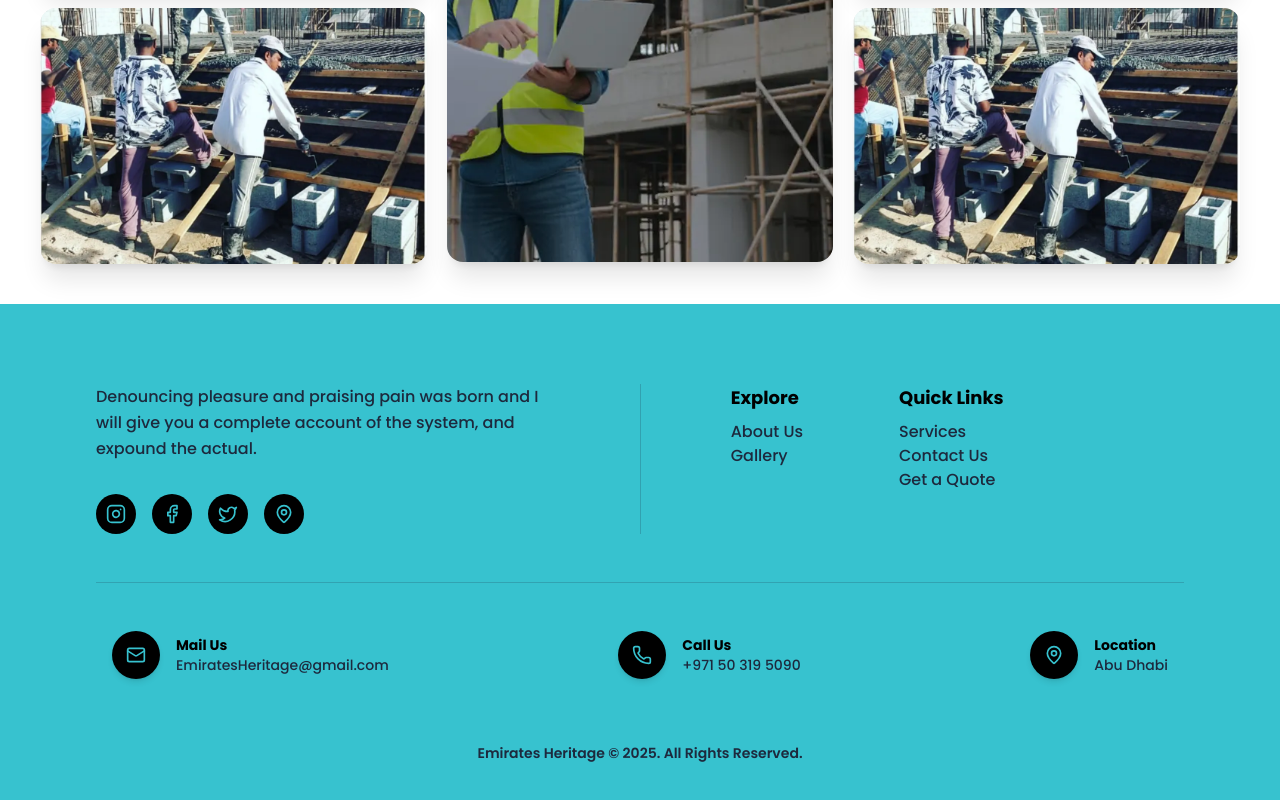
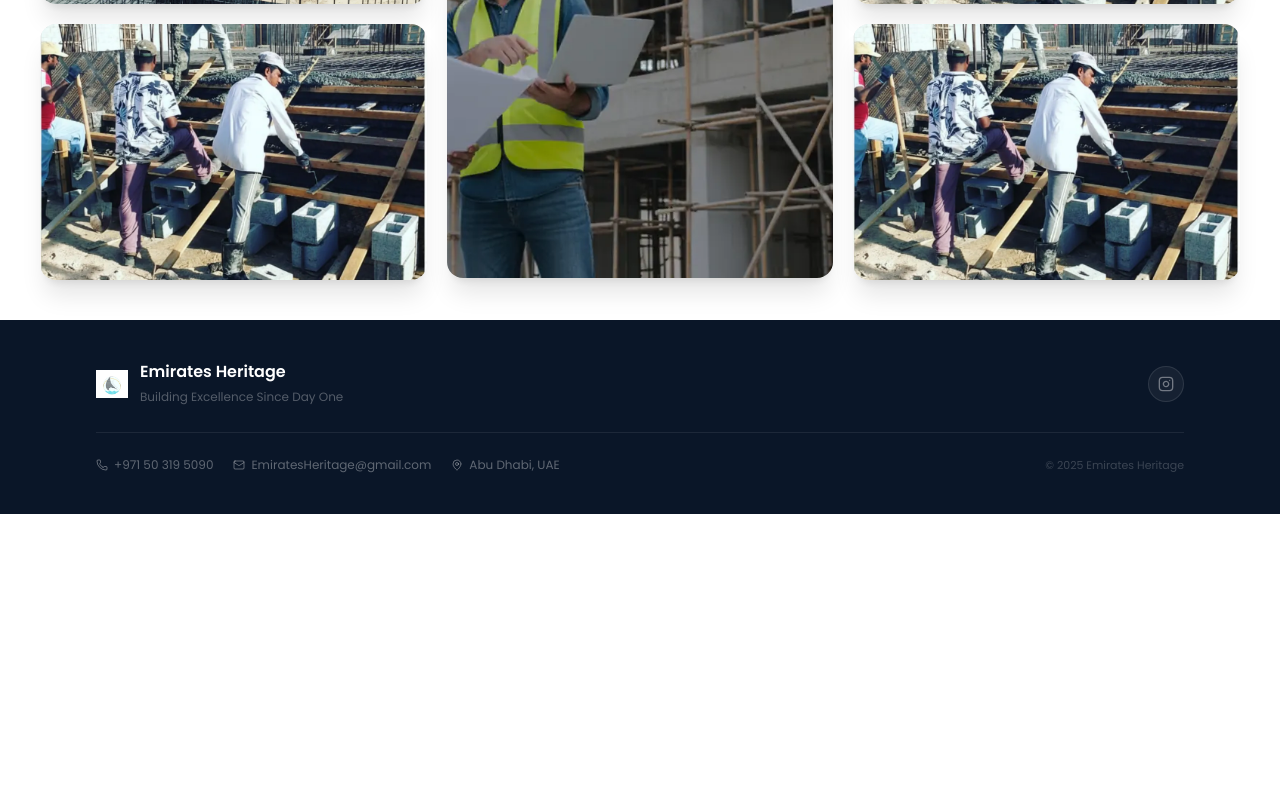
Before and after one commit to Amir-ibn-iliyas/emiratesHeritage, a React (Vite) app: page / in a window 1280 px wide. Shown: the part 2450-3250 px from the top of the page. After the commit the page ends 2964 px from the top, so only its background shows below. Built offline with nearby package versions, Linux system fonts and the light colour scheme.

Commit message:
footer is also completed simple

```diff
--- a/src/components/AboutUs.jsx
+++ b/src/components/AboutUs.jsx
@@ -172,14 +172,14 @@ const AboutUs = () => {
             >
               {current.desc2}
             </motion.p>
-
+{/*
             <motion.button
               whileHover={{ scale: 1.05 }}
               whileTap={{ scale: 0.95 }}
               className="bg-[#37C2CF] hover:bg-[#32b4c0] cursor-pointer text-black px-6 py-2 w-fit mt-4 rounded-md"
             >
               Read More
-            </motion.button>
+            </motion.button> */}
           </motion.div>
         </motion.div>
       </section>
--- a/src/components/Footer.jsx
+++ b/src/components/Footer.jsx
@@ -1,237 +1,61 @@
 import React from "react";
-import { motion } from "framer-motion";
-import { Link } from "react-router-dom";
-import {
-  Facebook,
-  Twitter,
-  Phone,
-  Mail,
-  MapPin,
-  Instagram,
-} from "lucide-react";
+import { Phone, Mail, MapPin, Instagram } from "lucide-react";
+import Logo from "../assets/images/logo.png";
 
 const Footer = () => {
   const year = new Date().getFullYear();
 
   return (
-    <motion.footer
-      initial={{ opacity: 0, y: 40 }}
-      whileInView={{ opacity: 1, y: 0 }}
-      transition={{ duration: 1, ease: "easeOut" }}
-      viewport={{ once: true }}
-      className="relative bg-[#37C2CF] text-slate-900 pt-20 pb-10 font-sans glow-border"
-    >
-      {/* Floating sparks */}
-      <SparkParticles />
+    <footer className="bg-[#0a1628]">
+      <div className="max-w-6xl mx-auto px-6 lg:px-8 py-10">
 
-      <div className="max-w-6xl mx-auto px-4 sm:px-6 lg:px-8 relative z-10">
-        {/* Main content */}
-        <div className="flex flex-col lg:flex-row justify-between gap-12 lg:gap-0">
-          {/* LEFT AREA */}
-          <div className="lg:w-5/12">
-            <motion.p
-              initial={fadeHidden}
-              whileInView={fadeShow}
-              transition={{ duration: 0.3 }}
-              className="text-slate-800 leading-relaxed text-base mb-8 font-medium max-w-md"
-            >
-              Denouncing pleasure and praising pain was born and I will give you
-              a complete account of the system, and expound the actual.
-            </motion.p>
-
-            {/* SOCIAL ICONS */}
-            <motion.div
-              className="flex gap-4"
-              initial="hidden"
-              whileInView="visible"
-              variants={{
-                hidden: {},
-                visible: { transition: { staggerChildren: 0.15 } },
-              }}
-            >
-              <SocialIcon
-                icon={<Instagram size={20} />}
-                link="https://www.instagram.com/emirates0heritage/?e=c3471909-161f-4ddf-8cd1-eadb4af1790c&g=5"
-              />
-              <SocialIcon
-                icon={<Facebook size={20} />}
-                link="https://www.instagram.com/emirates0heritage/?e=c3471909-161f-4ddf-8cd1-eadb4af1790c&g=5"
-              />
-              <SocialIcon
-                icon={<Twitter size={20} />}
-                link="https://www.instagram.com/emirates0heritage/?e=c3471909-161f-4ddf-8cd1-eadb4af1790c&g=5"
-              />
-              <SocialIcon
-                icon={<MapPin size={20} />}
-                link="https://www.instagram.com/emirates0heritage/?e=c3471909-161f-4ddf-8cd1-eadb4af1790c&g=5"
-              />
-            </motion.div>
+        {/* Brand + Tagline + Social */}
+        <div className="flex flex-col sm:flex-row items-start sm:items-center justify-between gap-6">
+          <div className="flex items-center gap-3">
+            <img src={Logo} alt="Emirates Heritage" className="w-8 h-8 object-contain" />
+            <div>
+              <span className="text-white font-semibold text-base block">Emirates Heritage</span>
+              <span className="text-white/30 text-xs">Building Excellence Since Day One</span>
+            </div>
           </div>
 
-          {/* Divider */}
-          <div className="hidden lg:block w-px bg-slate-800/30 mx-8 opacity-70"></div>
-
-          {/* RIGHT LINKS */}
-          <motion.div
-            className="lg:w-5/12 flex gap-12 sm:gap-24"
-            initial="hidden"
-            whileInView="visible"
-            variants={{
-              hidden: {},
-              visible: { transition: { staggerChildren: 0.15 } },
-            }}
+          <a
+            href="https://www.instagram.com/emirates0heritage/"
+            target="_blank"
+            rel="noopener noreferrer"
+            className="w-9 h-9 rounded-full bg-white/5 border border-white/10 flex items-center justify-center text-white/40 hover:text-white hover:bg-white/10 transition-all"
           >
-            <motion.div variants={fadeUp}>
-              <h3 className="font-bold text-lg text-black mb-2">Explore</h3>
-              <FooterLink text="About Us" to="/#about" />
-              <FooterLink text="Gallery" to="/#gallery" />
-            </motion.div>
-
-            <motion.div variants={fadeUp}>
-              <h3 className="font-bold text-lg text-black mb-2">Quick Links</h3>
-              <FooterLink text="Services" to="/services" />
-              <FooterLink text="Contact Us" to="/contact" />
-              <FooterLink text="Get a Quote" to="/contact" />
-            </motion.div>
-          </motion.div>
+            <Instagram size={16} />
+          </a>
         </div>
 
-        {/* Line Separator with line-draw animation */}
-        <motion.div
-          className="h-px w-full bg-slate-800/20 my-12"
-          initial={{ width: 0 }}
-          whileInView={{ width: "100%" }}
-          transition={{ duration: 1 }}
-        />
+        {/* Divider */}
+        <div className="h-px bg-white/8 my-6"></div>
 
-        {/* CONTACT INFO */}
-        <motion.div
-          className="flex flex-col md:flex-row justify-between items-start md:items-center gap-8 md:gap-4 px-0 md:px-4"
-          initial="hidden"
-          whileInView="visible"
-          variants={{
-            visible: { transition: { staggerChildren: 0.2 } },
-          }}
-        >
-          <ContactItem
-            icon={<Mail size={20} />}
-            label="Mail Us"
-            value="EmiratesHeritage@gmail.com"
-          />
-          <ContactItem
-            icon={<Phone size={20} />}
-            label="Call Us"
-            value="+971 50 319 5090"
-          />
-          <ContactItem
-            icon={<MapPin size={20} />}
-            label="Location"
-            value="Abu Dhabi"
-          />
-        </motion.div>
+        {/* Contact + Copyright */}
+        <div className="flex flex-col sm:flex-row items-start sm:items-center justify-between gap-4">
+          <div className="flex flex-wrap items-center gap-5 text-xs text-white/35">
+            <a href="tel:+971503195090" className="flex items-center gap-1.5 hover:text-white/60 transition-colors">
+              <Phone size={12} />
+              +971 50 319 5090
+            </a>
+            <a href="mailto:EmiratesHeritage@gmail.com" className="flex items-center gap-1.5 hover:text-white/60 transition-colors">
+              <Mail size={12} />
+              EmiratesHeritage@gmail.com
+            </a>
+            <span className="flex items-center gap-1.5">
+              <MapPin size={12} />
+              Abu Dhabi, UAE
+            </span>
+          </div>
 
-        {/* COPYRIGHT */}
-        <motion.div
-          initial={{ opacity: 0, y: 10 }}
-          whileInView={{ opacity: 1, y: 0 }}
-          transition={{ duration: 1 }}
-          className="text-center mt-16 text-sm font-semibold text-slate-800"
-        >
-           Emirates Heritage © {year}. All Rights Reserved.
-        </motion.div>
+          <p className="text-[11px] text-white/20">
+            © {year} Emirates Heritage
+          </p>
+        </div>
       </div>
-    </motion.footer>
+    </footer>
   );
 };
 
-/* ---------- PARTICLES COMPONENT ---------- */
-const SparkParticles = () => {
-  return (
-    <>
-      {[1, 2, 3, 4, 5, 6].map((i) => (
-        <div
-          key={i}
-          className="spark"
-          style={{
-            top: `${20 + i * 12}%`,
-            left: `${10 + i * 15}%`,
-            animationDelay: `${i * 0.8}s`,
-          }}
-        />
-      ))}
-    </>
-  );
-};
-
-/* ---------- ANIMATION VARIANTS ---------- */
-const fadeHidden = { opacity: 0, y: 20, filter: "blur(6px)" };
-const fadeShow = { opacity: 1, y: 0, filter: "blur(0)" };
-
-const fadeUp = {
-  hidden: fadeHidden,
-  visible: {
-    opacity: 1,
-    y: 0,
-    filter: "blur(0)",
-    transition: { duration: 0.8, ease: "easeOut" },
-  },
-};
-
-/* ---------- SOCIAL ICON ---------- */
-const SocialIcon = ({ icon, link }) => (
-  <motion.a
-    href={link} // 1. The Link
-    target="_blank"
-    rel="noopener noreferrer"
-    variants={fadeUp}
-    whileHover={{
-      scale: 1.1,
-      rotate: 5,
-      boxShadow: "0 0 15px rgba(255,255,255,0.7)",
-    }}
-    animate={{ y: [0, -4, 0] }}
-    transition={{ duration: 0.2, ease: "easeInOut" }}
-    className="w-10 h-10 bg-black text-[#37C2CF] cursor-pointer rounded-full flex items-center justify-center"
-  >
-    {icon}
-  </motion.a>
-);
-
-/* ---------- FOOTER LINK + LINE DRAW ---------- */
-const FooterLink = ({ text, to }) => (
-  <motion.div
-    variants={fadeUp}
-    whileHover={{ x: 4 }}
-    transition={{ duration: 0.2 }}
-  >
-    <Link
-      to={to}
-      className="relative flex flex-col text-slate-800 font-medium hover:text-black"
-    >
-      {text}
-    </Link>
-  </motion.div>
-);
-
-/* ---------- CONTACT ITEM ---------- */
-const ContactItem = ({ icon, label, value }) => (
-  <motion.div
-    variants={fadeUp}
-    whileHover={{ scale: 1.02 }}
-    className="flex items-center gap-4 cursor-pointer"
-  >
-    <motion.div
-      whileHover={{ scale: 1.02, rotate: 10 }}
-      className="w-12 h-12 bg-black text-[#37C2CF] rounded-full flex items-center justify-center shadow-md"
-    >
-      {icon}
-    </motion.div>
-
-    <div className="flex flex-col">
-      <span className="font-bold text-black text-sm">{label}</span>
-      <span className="text-slate-800 font-medium text-sm">{value}</span>
-    </div>
-  </motion.div>
-);
-
 export default Footer;
--- a/src/components/Hero.jsx
+++ b/src/components/Hero.jsx
@@ -7,7 +7,7 @@ const Hero = () => {
     <>
      <section
         id="home"
-        className="relative h-[50vh] md:h-[50vh] lg:h-[90vh] overflow-hidden bg-gray-900"
+        className="relative h-[50vh] lg:h-[100vh] overflow-hidden bg-gray-900"
       >
 
         <img
--- a/src/components/Navbar.jsx
+++ b/src/components/Navbar.jsx
@@ -98,14 +98,14 @@ const Navbar = () => {
         <div
           className={`transition-all duration-500 ease-out ${
             scrolled
-              ? "px-4 md:px-8 lg:px-16 pt-3"
+              ? "px-4 md:px-8 lg:px-16 pt-1"
               : "px-0 pt-0"
           }`}
         >
           <nav
             className={`mx-auto transition-all duration-500 ease-out ${
               scrolled
-                ? "max-w-5xl rounded-2xl bg-black/25 backdrop-blur-2xl shadow-[0_8px_32px_rgba(0,0,0,0.12)]  "
+                ? "max-w-5xl rounded-full bg-black/25 backdrop-blur-2xl shadow-[0_8px_32px_rgba(0,0,0,0.12)]  "
                 : "max-w-full bg-transparent"
             }`}
           >
--- a/src/pages/Contact.jsx
+++ b/src/pages/Contact.jsx
@@ -5,11 +5,11 @@ const Contact = () => {
   return (
     <>
       {/* Dark header area behind the floating navbar */}
-      <div className="bg-gradient-to-b from-[#0a1628] via-[#0f1d32] to-[#0f172a] pt-20 pb-12 px-6 text-center">
+      <div className="bg-gradient-to-b from-[#0a1628] via-[#0f1d32] to-[#0f172a] pt-20 pb-5 px-6 text-center">
         <h1 className="text-3xl md:text-5xl font-bold text-white tracking-tight">
           Contact Us
         </h1>
-        <p className="mt-3 text-white/50 text-sm md:text-base max-w-xl mx-auto">
+        <p className="mt-3 text-white/50 text-xs md:text-base max-w-xl mx-auto">
           Ready to start your project? Get in touch with our team.
         </p>
       </div>
--- a/src/pages/Services.jsx
+++ b/src/pages/Services.jsx
@@ -5,7 +5,7 @@ const Services = () => {
   return (
     <>
       {/* Dark header area behind the floating navbar */}
-      <div className="bg-gradient-to-b from-[#0a1628] via-[#0f1d32] to-[#0f172a] pt-20 pb-12 px-6 text-center">
+      <div className="bg-gradient-to-b from-[#0a1628] via-[#0f1d32] to-[#0f172a] pt-20 pb-5 px-6 text-center">
         <h1 className="text-3xl md:text-5xl font-bold text-white tracking-tight">
           Our Services
         </h1>
```
